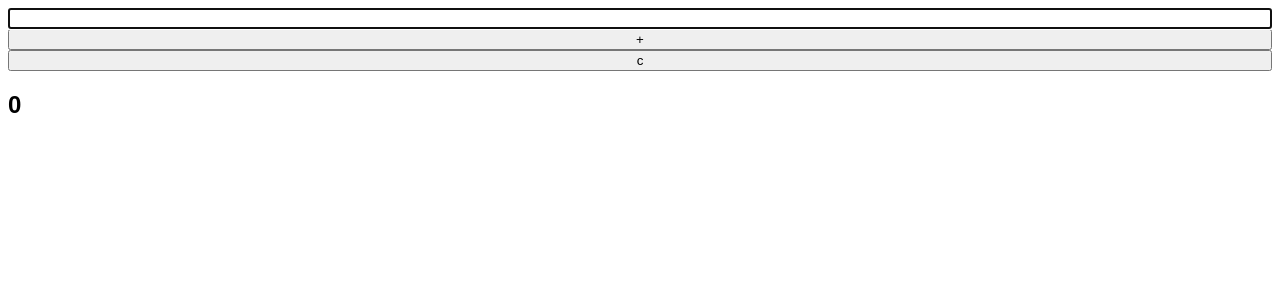
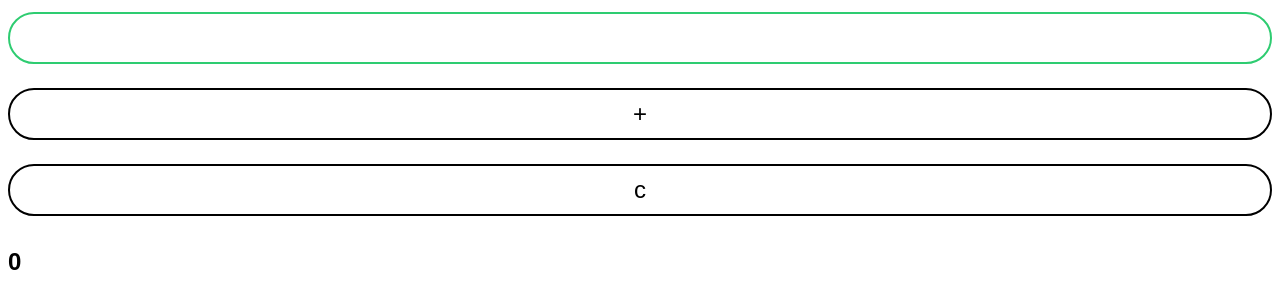
Before and after one commit to michael-lowe-nz/calculatorVanillaJS, a website built with webpack: page src/index.html in a window 1280 px wide. Built offline with nearby package versions, Linux system fonts and the light colour scheme.

Commit message:
Change shape of buttons

```diff
--- a/package.json
+++ b/package.json
@@ -4,7 +4,8 @@
   "description": "Adding calculator, brushing up on vanilla.js",
   "main": "index.js",
   "scripts": {
-    "start": "node_modules/.bin/webpack-dev-server",
+    "serve": "node_modules/.bin/webpack-dev-server",
+    "watch": "node_modules/.bin/webpack --watch",
     "bundle": "webpack",
     "build": "npm run bundle && cp ./src/index.html ./dist",
     "push": "gh-pages -d dist",
@@ -31,10 +32,11 @@
     "node-sass": "^4.5.3",
     "sass-loader": "^6.0.6",
     "style-loader": "^0.18.2",
-    "webpack": "^3.0.0",
+    "webpack": "^3.5.4",
     "webpack-dev-server": "^2.5.0"
   },
   "dependencies": {
+    "global": "^4.3.2",
     "lodash": "^4.17.4",
     "redux": "^3.7.2"
   }
--- a/src/index.js
+++ b/src/index.js
@@ -42,7 +42,7 @@ function renderView (numbers) {
 
 function handleSubmit (e) {
   e.preventDefault()
-  if (!isNaN(getInputValue())) {
+  if (!isNaN(getInputValue()) && getInputValue()) {
     dispatch({type: 'ADD_NUMBER', payload: getInputValue()})
   }
   setInput("")
--- a/src/scss/index.scss
+++ b/src/scss/index.scss
@@ -11,5 +11,19 @@ body {
 input, button {
   width: 100%;
   display: block;
+  border: solid 2px black;
+  padding: 10px 0;
+  text-align: center;
+  font-size: 1.5em;
+  background-color: white;
+  margin: 0.5em 0;
+  border-radius: 2em;
+  &:focus {
+    border-color: #2ECC71;
+    outline: 0;
+  }
+}
 
+.submit, #clear {
+  display: inline-block;
 }
```
Also changed, not shown: 1 other file.
